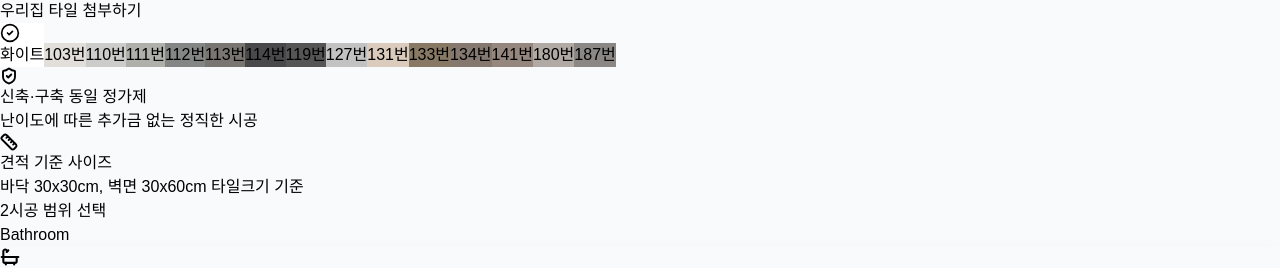
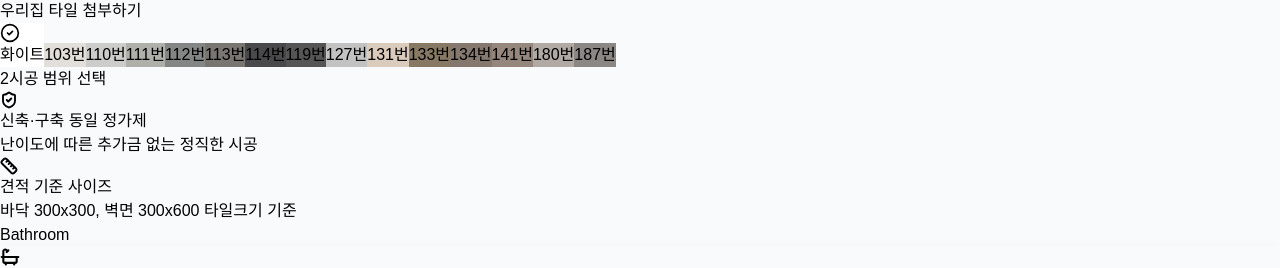
Before and after one commit to jsh5199-ai/julnun-web, a React (Vite) app: page / in a window 1280 px wide. Shown: the part 643-911 px from the top of the page. Built offline with nearby package versions, Linux system fonts and the light colour scheme; a web font is replaced by a local one.

Commit message:
수정완료

```diff
--- a/src/App.jsx
+++ b/src/App.jsx
@@ -436,13 +436,13 @@ const MaterialDetailModal = ({ onClose }) => (
                             </tr>
                             <tr>
                                 <td className="px-3 py-3 text-center font-bold text-slate-500">광택</td>
-                                <td className="px-3 py-3 text-center text-slate-600">유광 (반짝임)</td>
-                                <td className="px-3 py-3 text-center font-bold text-indigo-600">무광 (매트함)</td>
+                                <td className="px-3 py-3 text-center text-slate-600">유광</td>
+                                <td className="px-3 py-3 text-center font-bold text-indigo-600">무광/무펄 (매트함)</td>
                             </tr>
                             <tr>
                                 <td className="px-3 py-3 text-center font-bold text-slate-500">시공 시간</td>
-                                <td className="px-3 py-3 text-center font-bold text-blue-600">빠름 (반나절)</td>
-                                <td className="px-3 py-3 text-center text-slate-600">보통 (하루)</td>
+                                <td className="px-3 py-3 text-center font-bold text-blue-600">하루</td>
+                                <td className="px-3 py-3 text-center text-slate-600">1~2일</td>
                             </tr>
                             <tr>
                                 <td className="px-3 py-3 text-center font-bold text-slate-500">물 사용</td>
@@ -463,7 +463,6 @@ const MaterialDetailModal = ({ onClose }) => (
                         <div className="font-bold text-slate-700 mb-1">👍 폴리아스파틱을 추천해요</div>
                         <ul className="text-xs text-slate-500 space-y-1 ml-1 list-disc list-inside">
                             <li>전세/월세 등 단기 거주 예정이신 분</li>
-                            <li>화려하고 반짝이는 인테리어를 선호하시는 분</li>
                             <li>빠른 시공과 저렴한 비용을 원하시는 분</li>
                         </ul>
                     </div>
@@ -472,8 +471,7 @@ const MaterialDetailModal = ({ onClose }) => (
                         <div className="font-bold text-indigo-900 mb-1">👑 에폭시(케라폭시)를 추천해요</div>
                         <ul className="text-xs text-indigo-800/80 space-y-1 ml-1 list-disc list-inside">
                             <li>자가 거주 또는 10년 이상 장기 거주 예정이신 분</li>
-                            <li>호텔처럼 차분하고 고급스러운 무광을 원하시는 분</li>
-                            <li>락스 청소 등 관리가 편한 것을 최우선으로 하시는 분</li>
+                            <li>호텔처럼 차분하고 고급스러운 무광/무펄을 원하시는 분</li>
                         </ul>
                     </div>
                 </div>
@@ -755,7 +753,7 @@ export default function App() {
                                                            if (pkg.id.includes('COMMON') && matchedFlexibleItem !== 'common_bath_wall') flexibleMatch = false;
                                                        }
                                                    } else if (isEpoxyFlexiblePackage) {
-                                                       flexibleMatch = flexibleSelectedEpoxyCount === 1 && flexibleSelectedPolyCount === 0;
+                                                       flexibleMatch = flexibleSelectedEpoxyCount === 1 && flexibleSelectedEpoxyCount === 0;
                                                        if (flexibleMatch) {
                                                            const matchedFlexibleItem = pkg.flexibleGroup.find(id => tempEpoxySelections[id] > 0);
                                                            if (pkg.id.includes('MASTER') && matchedFlexibleItem !== 'master_bath_wall') flexibleMatch = false;
@@ -1128,7 +1126,7 @@ export default function App() {
                     </div>
                 </section>
 
-                <section className="animate-fade-in delay-200">
+                <section className="animate-fade-in delay-100">
                      <h2 className="text-xl font-black text-slate-800 mb-5 flex items-center gap-2">
                         <span className="flex items-center justify-center w-7 h-7 bg-indigo-100 text-indigo-600 rounded-full text-sm font-bold">1</span>
                         시공 소재 선택
@@ -1184,9 +1182,14 @@ export default function App() {
                     />
                 </section>
 
-                {/* ⭐️ [이동됨] 정가제 안내 카드 (Step 1과 Step 2 사이로 이동) ⭐️ */}
-                <section className="animate-fade-in delay-100">
-                    <div className="bg-indigo-50 rounded-2xl p-4 border border-indigo-100 shadow-sm flex flex-col gap-3">
+                <section className="animate-fade-in delay-300">
+                     <h2 className="text-xl font-black text-slate-800 mb-5 flex items-center gap-2">
+                        <span className="flex items-center justify-center w-7 h-7 bg-indigo-100 text-indigo-600 rounded-full text-sm font-bold">2</span>
+                        시공 범위 선택
+                    </h2>
+
+                    {/* ⭐️ [이동됨] 정가제 안내 카드 (Step 2 내부, Area List 바로 위) ⭐️ */}
+                    <div className="bg-indigo-50 rounded-2xl p-4 border border-indigo-100 shadow-sm flex flex-col gap-3 mb-6">
                         <div className="flex items-center gap-3">
                              <div className="p-2 bg-white rounded-full shadow-sm text-indigo-600">
                                 <ShieldCheck size={18} strokeWidth={2.5} />
@@ -1203,17 +1206,10 @@ export default function App() {
                             </div>
                             <div className='flex-1'>
                                 <div className="text-sm font-bold text-indigo-900">견적 기준 사이즈</div>
-                                <div className="text-[11px] text-indigo-700/80 leading-tight mt-0.5">바닥 30x30cm, 벽면 30x60cm 타일크기 기준</div>
+                                <div className="text-[11px] text-indigo-700/80 leading-tight mt-0.5">바닥 300x300, 벽면 300x600 타일크기 기준</div>
                             </div>
                         </div>
                     </div>
-                </section>
-
-                <section className="animate-fade-in delay-300">
-                     <h2 className="text-xl font-black text-slate-800 mb-5 flex items-center gap-2">
-                        <span className="flex items-center justify-center w-7 h-7 bg-indigo-100 text-indigo-600 rounded-full text-sm font-bold">2</span>
-                        시공 범위 선택
-                    </h2>
 
                     <h3 className="text-sm font-bold text-slate-400 mb-3 ml-1 uppercase tracking-wider">Bathroom</h3>
                     {renderAreaList(BATHROOM_AREAS)}
```
